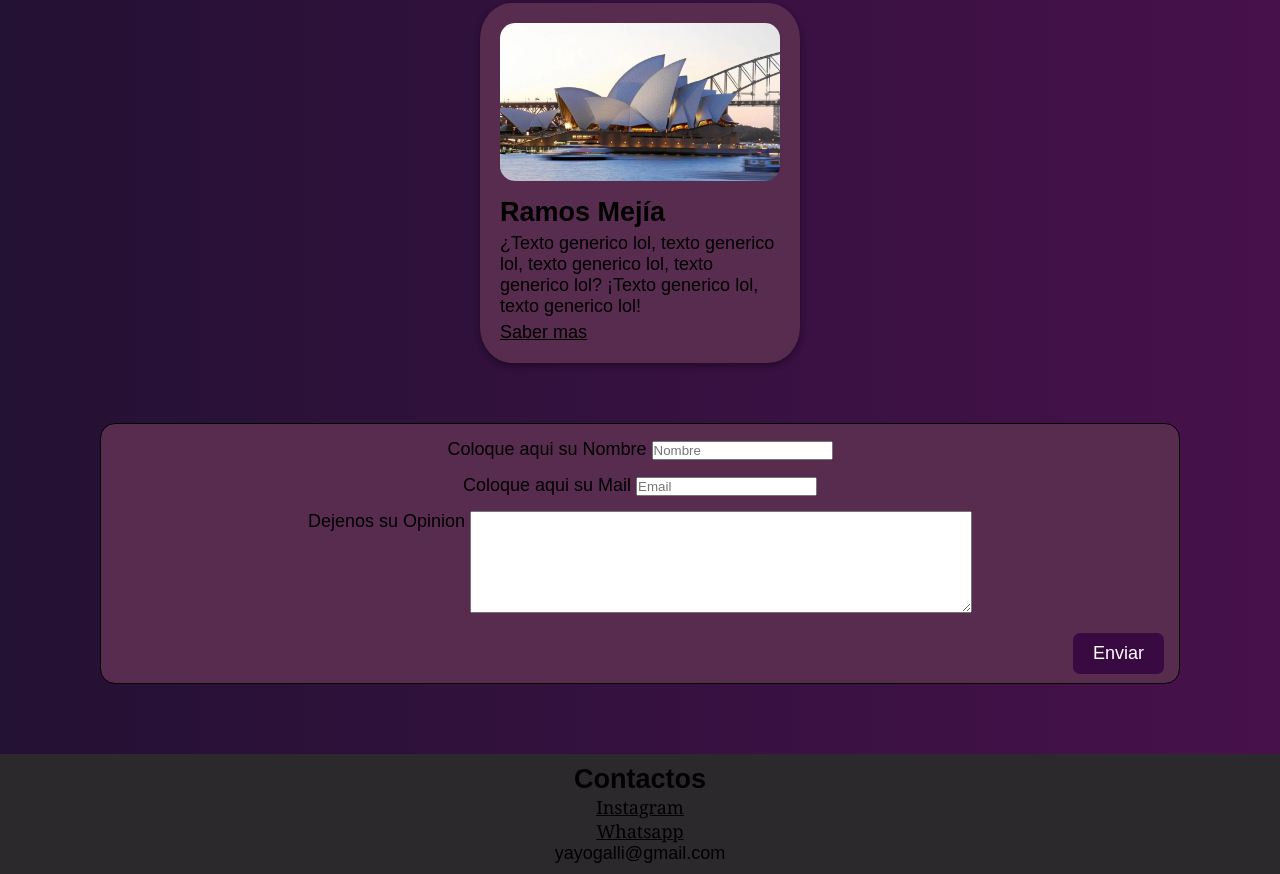
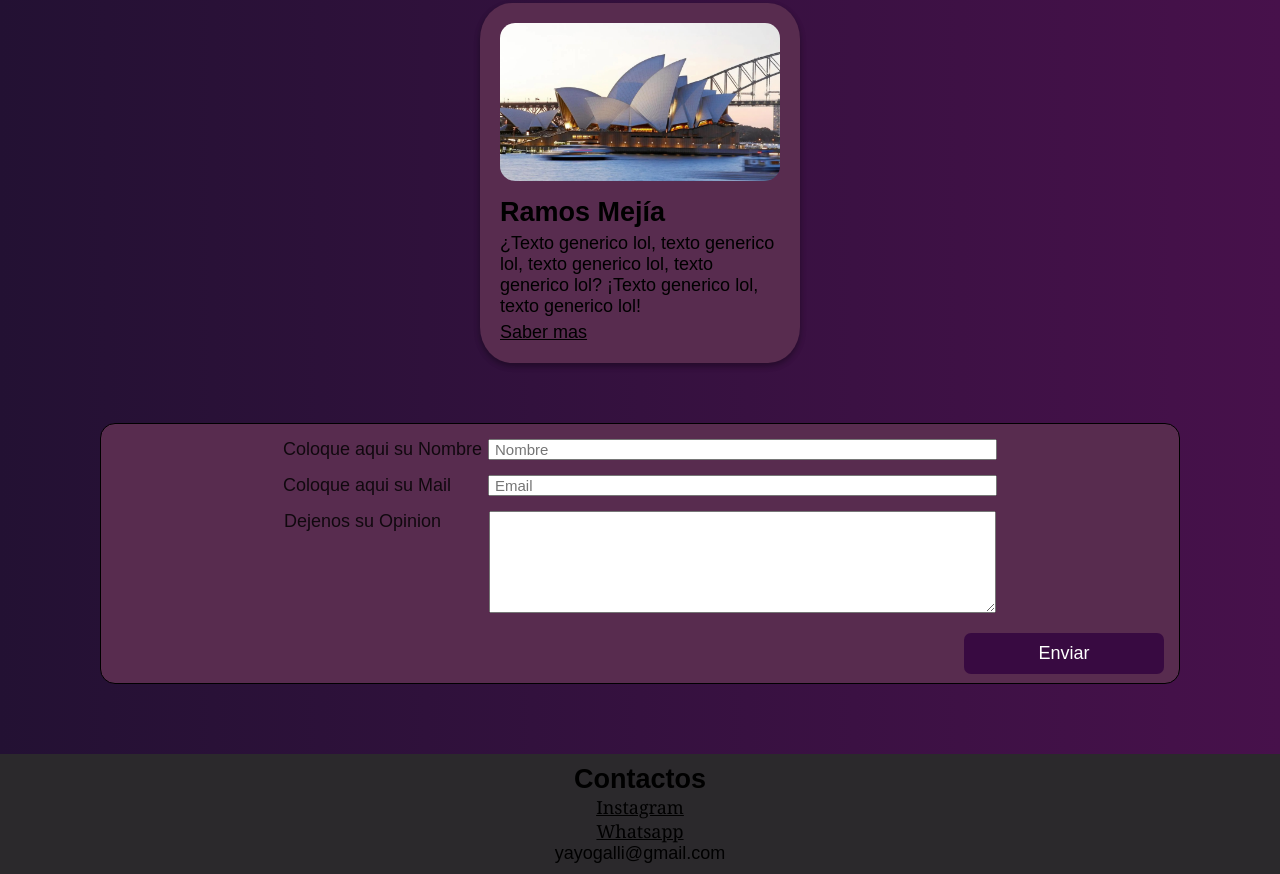
Before and after one commit to YayoG94/mi_primera_web, a plain HTML site: page index.html in a window 1280 px wide. Shown: the part 1272-2146 px from the top of the page. Drawn offline with Linux system fonts and the light colour scheme.

Commit message:
update formulario

```diff
--- a/styles.css
+++ b/styles.css
@@ -149,12 +149,28 @@ padding: 15px 10% 50px 10%;
     margin: 15px;
 }
 
-.form label {
+label {
     vertical-align: top;
-    /* float: left; */
+    display: inline-block;
+    width: 200px;
+    text-align: left;
+    color: rgba(0, 0, 0, 0.815);
 }
 
+input{
+    display: inline-block;
+    width: 200px;
+    font-size: 15px;
+}
+
+#nombre,#email {
+    width: 500px;
+    max-width: 50%;
+    padding-left: 5px;
+}
 #mensaje {
+    padding-left: 5px;
+    max-width: 50%;
     width: 500px;
     height: 100px;
 }
```
